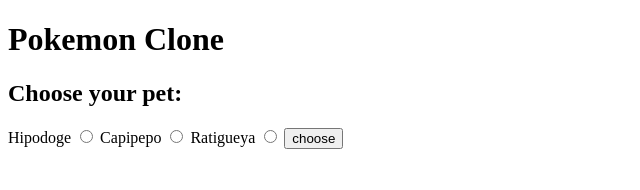
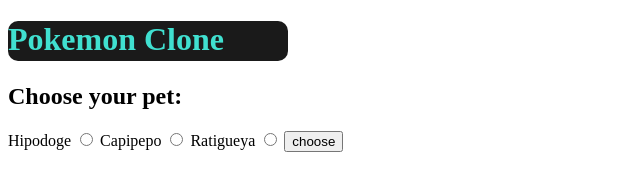
Before and after one commit to jdmejiam/Programacion, a plain HTML site: page programar/pokemonclone/pokemonclone.html in a window 1280 px wide. Shown: the whole page, without its empty margins (0-640 px from the left). Drawn offline with Linux system fonts and the light colour scheme.

Commit message:
The beginning of Styling for this repo

```diff
--- a/programar/pokemonclone/pokemonclone.html
+++ b/programar/pokemonclone/pokemonclone.html
@@ -6,9 +6,10 @@
     <meta name="viewport" content="width=device-width, initial-scale=1.0">
     <title>Pokemon Clone</title>
     <script src="./js/clone.js"></script>
+    <link rel="stylesheet" href="style.css">
 </head>
 <body>
-    <h1>Pokemon Clone</h1>
+    <h1 class="title">Pokemon Clone</h1>
 
     <section id="select-mascot">
         <h2>Choose your pet:</h2>
--- /dev/null
+++ b/programar/pokemonclone/style.css
@@ -0,0 +1,8 @@
+.title
+{
+    color: turquoise;
+    width: 280px;
+    height: 40px;
+    background-color: #1a1a1a;
+    border-radius: 10px;
+}
```
